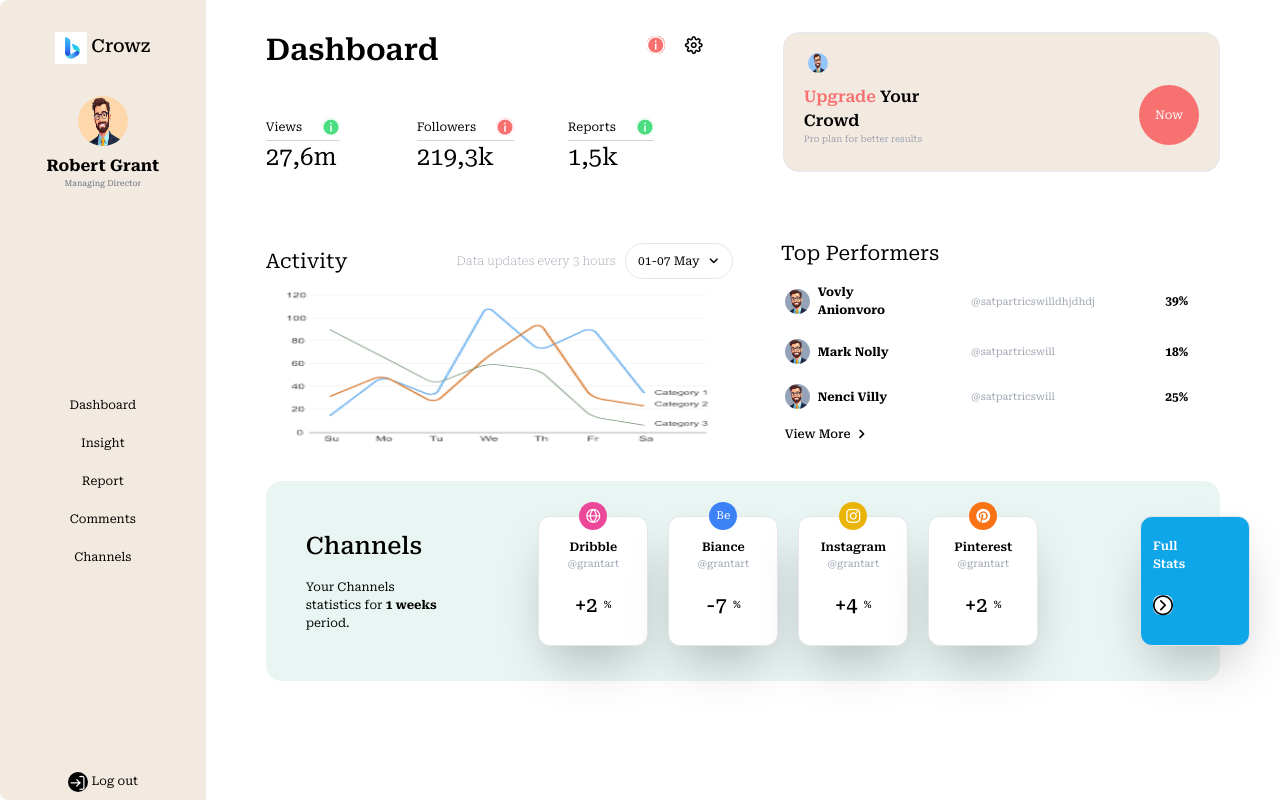
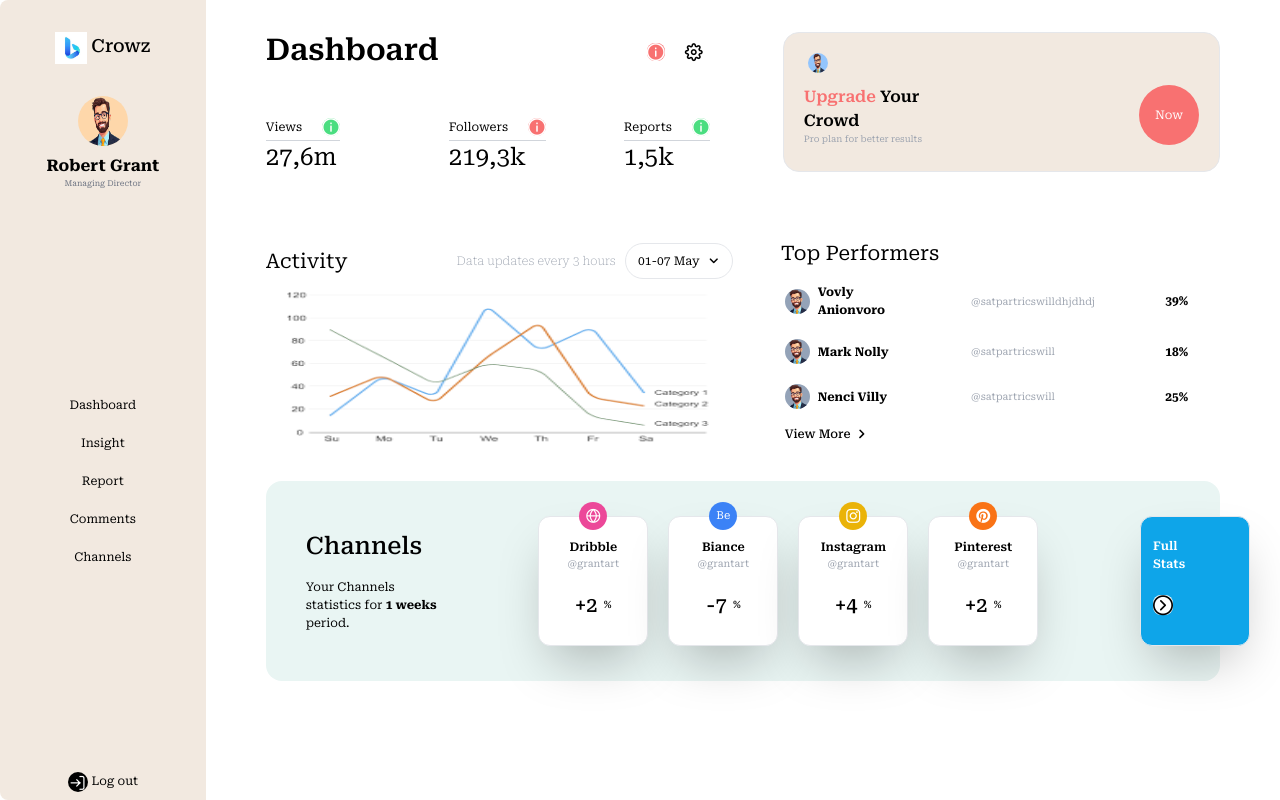
Before and after one commit to pjmiles/dashboard, a Vue app: page / in a window 1280 px wide. Built offline with nearby package versions, Linux system fonts and the light colour scheme.

Commit message:
style additions

```diff
--- a/src/views/DashBoard.vue
+++ b/src/views/DashBoard.vue
@@ -2,16 +2,14 @@
   <div class="w-full px-[60px] py-8">
     <div class="w-full flex justify-between space-x-[80px]">
       <div class="w-1/2 mb-2">
-        <div class="flex justify-between">
+        <div class="flex justify-between items-center">
           <p class="text-3xl font-semibold">Dashboard</p>
-          <span class="space-x-5 mt-1">
-            <i
-              class="pi pi-info-circle bg-red-400 text-white text-lg rounded-lg cursor-pointer"
-            ></i>
+          <span class="space-x-5 mt-1 flex">
+            <i class="pi pi-info-circle bg-red-400 text-white text-lg rounded-lg cursor-pointer"></i>
             <i class="pi pi-cog text-lg cursor-pointer"></i>
           </span>
         </div>
-        <div class="grid grid-cols-3 gap-x-4 w-full justify-items-start mt-[50px]">
+        <div class="grid grid-cols-3 gap-x-4 w-full justify-between mt-[50px]">
           <div>
             <span class="flex items-center space-x-5">
               <div class="border-b border-gray-300 pb-1 flex items-center space-x-5">
@@ -23,7 +21,7 @@
             </span>
             <p class="text-2xl">27,6m</p>
           </div>
-          <div>
+          <div class="ml-8">
             <span class="flex items-center space-x-5">
               <div class="border-b border-gray-300 pb-1 flex items-center space-x-5">
                 <p class="text-xs">Followers</p>
@@ -34,7 +32,7 @@
             </span>
             <p class="text-2xl">219,3k</p>
           </div>
-          <div>
+          <div class="ml-14">
             <span class="flex items-center space-x-5">
               <div class="border-b border-gray-300 pb-1 flex items-center space-x-5">
                 <p class="text-xs">Reports</p>
```
